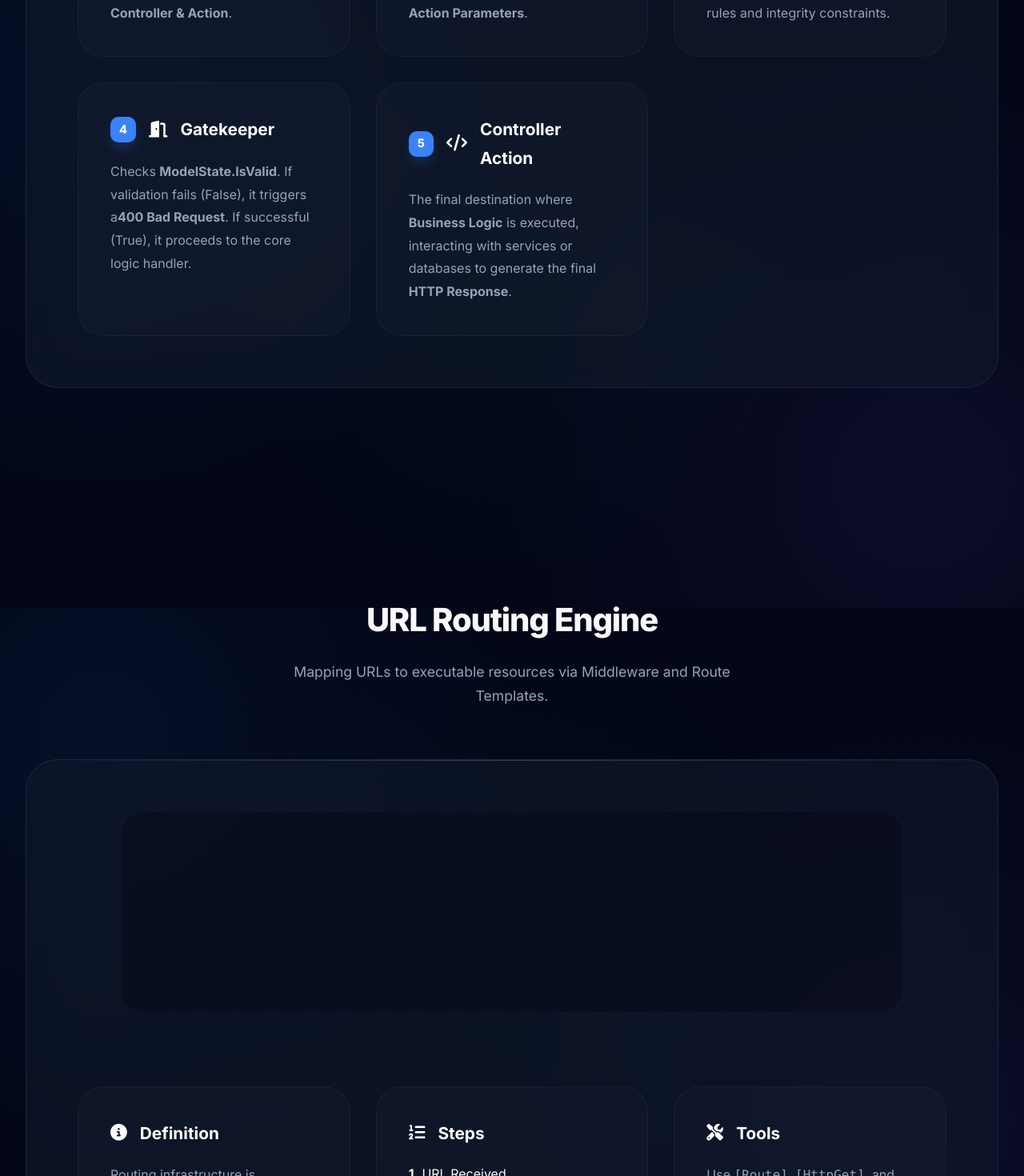
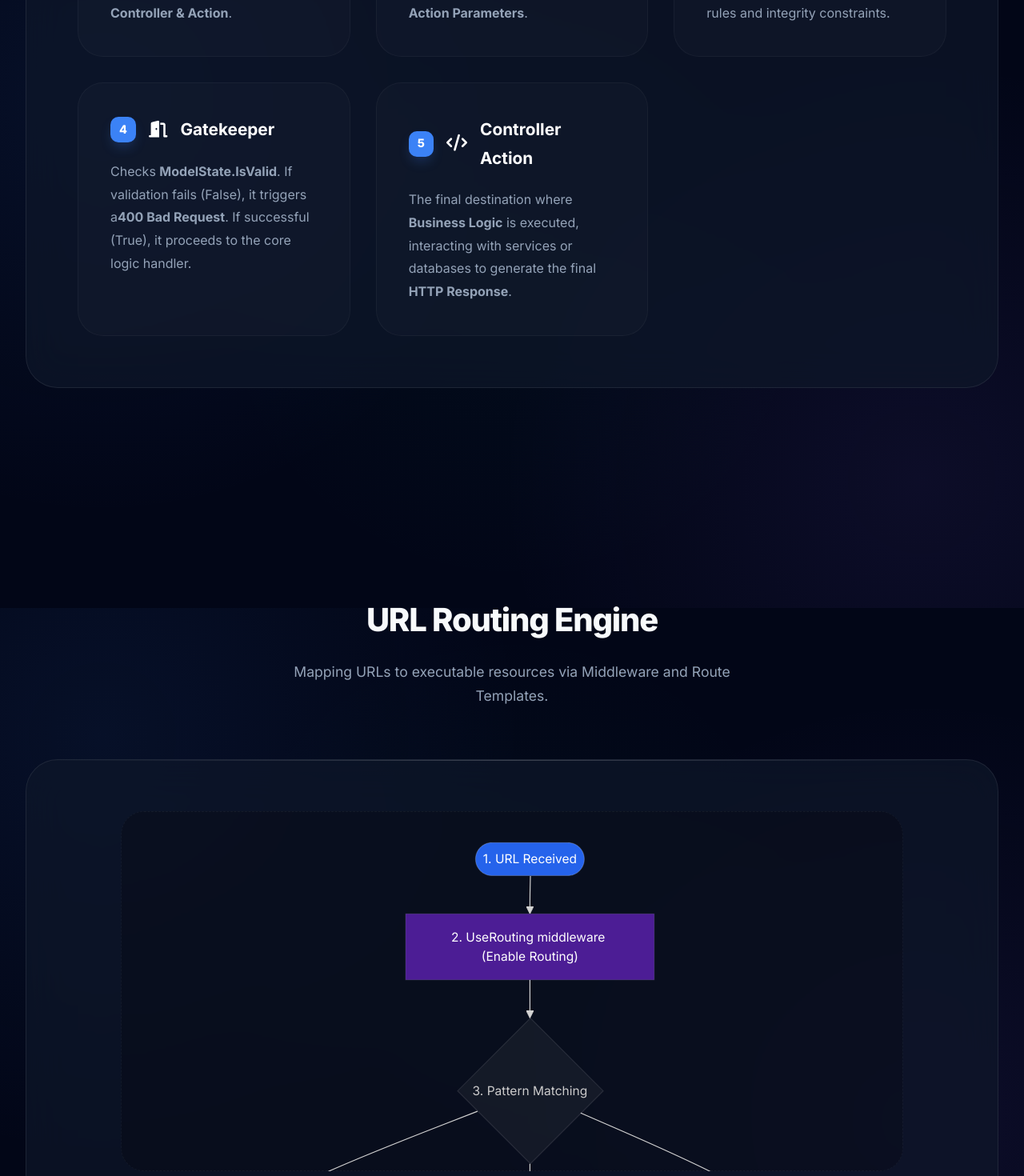
Before and after one commit to ngoxuanhanhnhi/chapter5, a Next.js app: page / in a window 1280 px wide. Shown: the part 1640-3110 px from the top of the page at 80% size. Built offline with nearby package versions, Linux system fonts and the light colour scheme.

Commit message:
feat: optimize mermaid diagrams with hydration fix, scaling, and refined node styling

```diff
--- a/app/globals.css
+++ b/app/globals.css
@@ -384,6 +384,55 @@ body {
 .mermaid-container {
     scrollbar-width: thin;
     scrollbar-color: rgba(59, 130, 246, 0.3) rgba(15, 23, 42, 0.3);
+
+    background: rgba(0, 0, 0, 0.2);
+    border-radius: 32px;
+    padding: 2rem;
+    border: 1px dashed rgba(255, 255, 255, 0.05);
+    max-height: 500px;
+    overflow: auto;
+    position: relative;
+    /* Viewport optimization: scale down slightly */
+    transform: scale(0.9);
+    transform-origin: top center;
+}
+
+/* Ép text trong node Mermaid nằm chính giữa và hiển thị rõ ràng */
+.mermaid .node label,
+.mermaid .node text,
+.mermaid .label,
+.mermaid-wrapper svg text,
+.mermaid-wrapper svg tspan {
+    text-anchor: middle !important;
+    dominant-baseline: central !important;
+    fill: #f8fafc !important; /* Ensure bright text on dark nodes */
+}
+
+/* Xử lý căn giữa cho foreignObject (Cơ chế render mới của Mermaid) */
+.mermaid .label foreignObject,
+.mermaid-wrapper foreignObject {
+    display: flex !important;
+    align-items: center !important;
+    justify-content: center !important;
+    text-align: center !important;
+    overflow: visible !important;
+}
+
+.mermaid .label foreignObject div,
+.mermaid-wrapper foreignObject div {
+    display: flex !important;
+    align-items: center !important;
+    justify-content: center !important;
+    text-align: center !important;
+    width: 100% !important;
+    height: 100% !important;
+    color: #f8fafc !important;
+}
+
+/* Đảm bảo hình thoi (Decision node) không bị lệch chữ */
+.mermaid .node.diamond .label,
+.mermaid .node.diamond text {
+    transform: translate(0, 0) !important;
 }
 
 /* --- Footer --- */
--- a/components/Mermaid.tsx
+++ b/components/Mermaid.tsx
@@ -1,13 +1,21 @@
 "use client";
 
-import { useEffect, useRef } from "react";
+import { useEffect, useRef, useState } from "react";
 import mermaid from "mermaid";
 
 mermaid.initialize({
-    startOnLoad: true,
+    startOnLoad: false,
     theme: "dark",
     securityLevel: "loose",
-    fontFamily: "Poppins",
+    fontFamily: "Inter",
+    flowchart: {
+        useMaxWidth: true,
+        htmlLabels: true,
+        curve: "basis",
+        padding: 15,
+        nodeSpacing: 30,
+        rankSpacing: 40,
+    },
     themeVariables: {
         primaryColor: "#2563eb",
         secondaryColor: "#4c1d95",
@@ -17,21 +25,49 @@ mermaid.initialize({
         clusterBkg: "transparent",
         titleColor: "#f1f5f9",
         edgeColor: "#94a3b8",
+        fontSize: "13px",
     },
 });
 
 export default function Mermaid({ chart }: { chart: string }) {
     const ref = useRef<HTMLDivElement>(null);
+    const [svg, setSvg] = useState<string>("");
+    const [isMounted, setIsMounted] = useState(false);
+    const idRef = useRef(`mermaid-${Math.floor(Math.random() * 1000000)}`);
 
     useEffect(() => {
-        if (ref.current) {
-            mermaid.contentLoaded();
-        }
-    }, [chart]);
+        setIsMounted(true);
+    }, []);
+
+    useEffect(() => {
+        if (!isMounted) return;
+
+        const renderChart = async () => {
+            if (ref.current && chart) {
+                try {
+                    const { svg } = await mermaid.render(idRef.current, chart);
+                    // Force text to be visible and correctly centered
+                    const optimizedSvg = svg
+                        .replace(/height="[^"]*"/, "")
+                        .replace(/style="[^"]*"/, 'style="max-width: 100%; height: auto; display: block; margin: auto;"');
+
+                    setSvg(optimizedSvg);
+                } catch (error) {
+                    console.error("Mermaid Render Error:", error);
+                }
+            }
+        };
+
+        renderChart();
+    }, [chart, isMounted]);
+
+    if (!isMounted) return <div className="mermaid-placeholder" style={{ height: '300px', background: 'rgba(255,255,255,0.02)', borderRadius: '20px' }}></div>;
 
     return (
-        <div className="mermaid" ref={ref}>
-            {chart}
-        </div>
+        <div
+            ref={ref}
+            className="mermaid-wrapper w-full h-full flex justify-center items-center overflow-visible"
+            dangerouslySetInnerHTML={{ __html: svg }}
+        />
     );
 }
```
